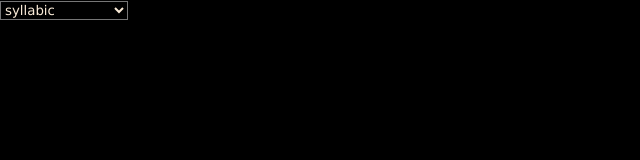
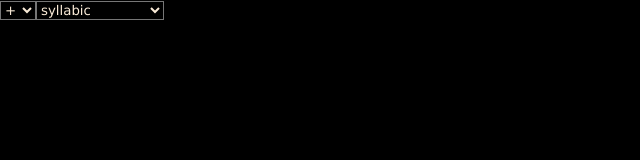
Before and after one commit to MarcinFort/phon_processor, a React (Create React App) app: page / in a window 1280 px wide. Shown: the top 160 px of the page, without its empty margins (0-640 px from the left). Built offline with nearby package versions, Linux system fonts and the light colour scheme.

Commit message:
Add a value picker component

```diff
--- a/src/App.js
+++ b/src/App.js
@@ -1,12 +1,14 @@
 import React, { Component } from 'react';
 import './App.css';
 import { FeaturePicker } from './FeaturePicker';
+import { ValuePicker } from './ValuePicker';
 
 class App extends Component {
   render() {
     return (
       <div className="App">
-      <FeaturePicker />
+        <ValuePicker />
+        <FeaturePicker />
       </div>
     );
   }
--- /dev/null
+++ b/src/ValuePicker.js
@@ -0,0 +1,18 @@
+import React from 'react';
+
+
+export class ValuePicker extends React.Component {
+
+    render() {
+        return (
+        <select>
+            <option value="+">+</option>
+            <option value="-">-</option>
+            <option value="alpha">α</option>
+            <option value="-alpha">-α</option>
+            <option value="beta">β</option>
+            <option value="-beta">-β</option>
+        </select>)
+    }
+
+}
```
